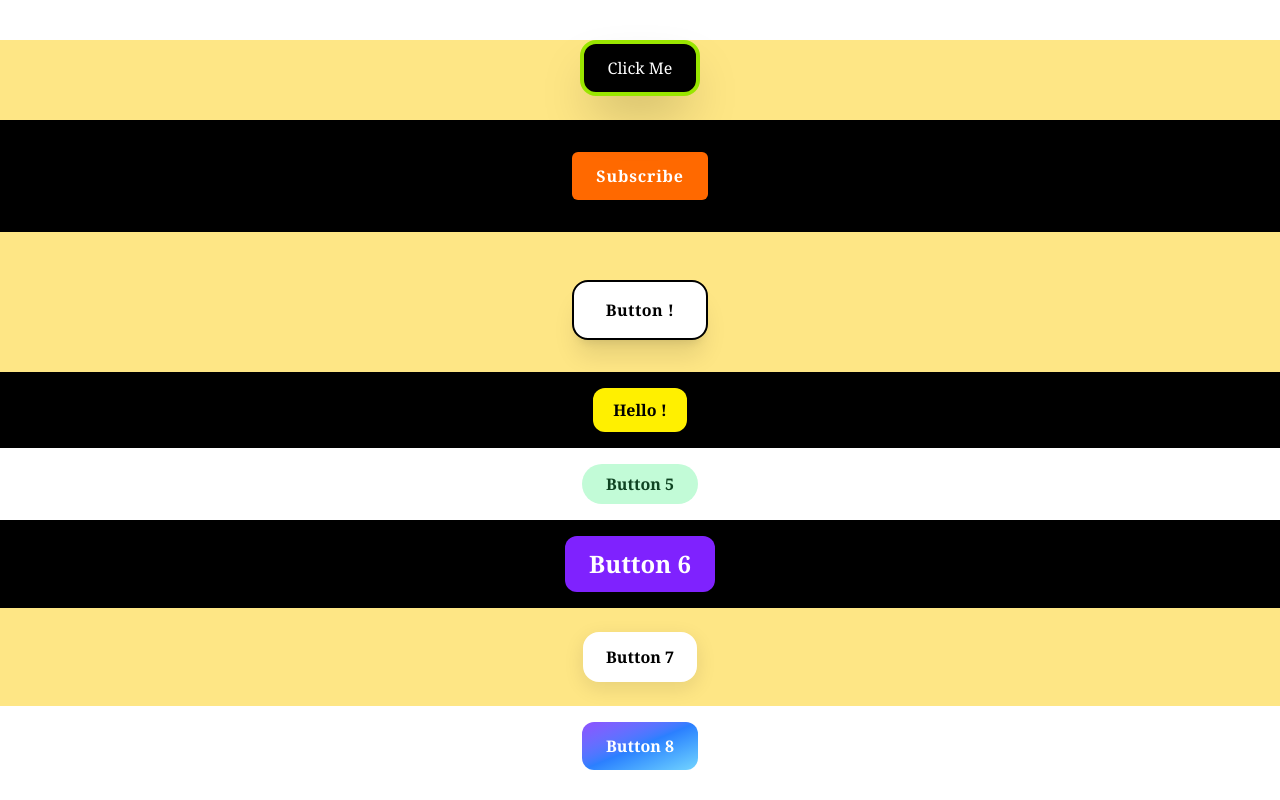
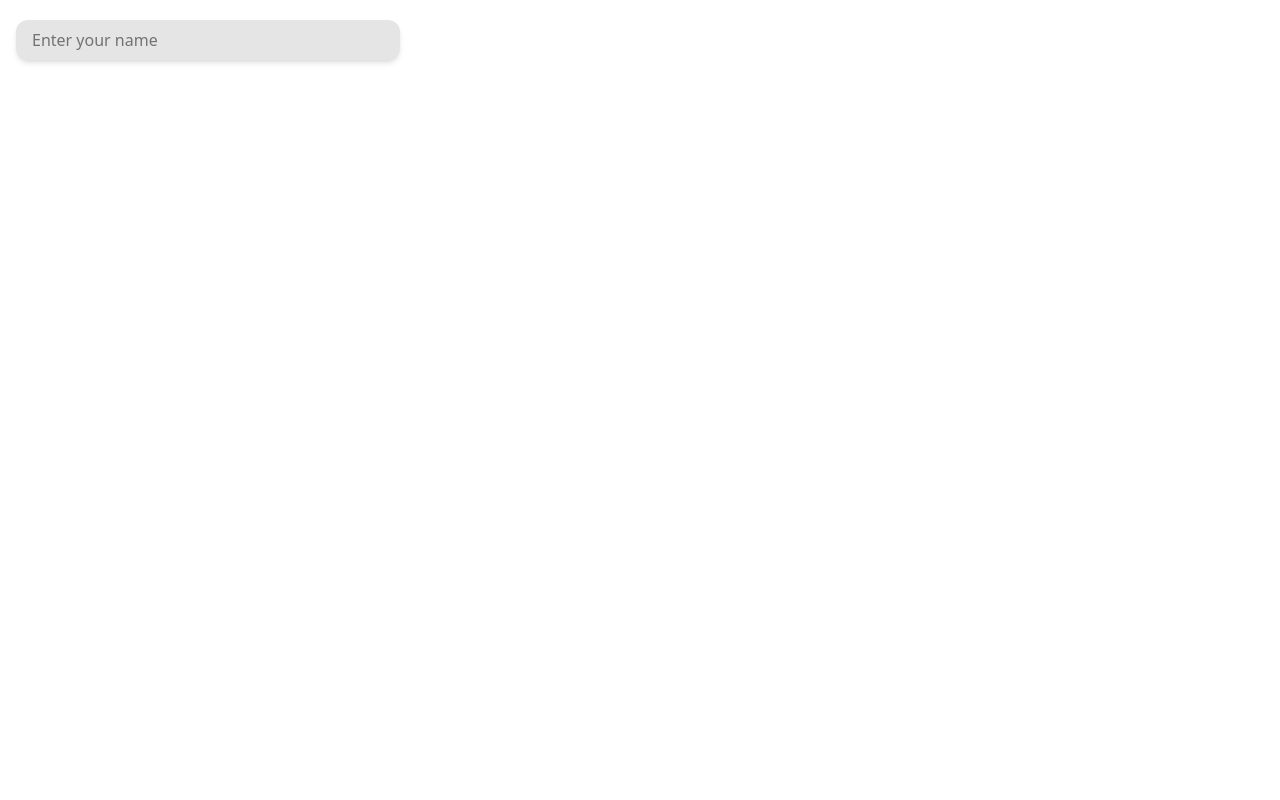
Before and after one commit to curiouscatcode/Web-dev-practice, a React (Vite) app in the folder 1-html-css/frontend-design-practice/01-components/01-buttons/: page / in a window 1280 px wide. Shown: the top 800 px of the page. Built offline with nearby package versions, Linux system fonts and the light colour scheme.

Commit message:
starting making filedbox

```diff
--- /dev/null
+++ b/1-html-css/frontend-design-practice/01-components/01-buttons/components/1-b/Field01.jsx
@@ -0,0 +1,15 @@
+// Text;
+
+const Field01 = () => {
+  return (
+    <>
+      <div>
+        <input
+          className="bg-neutral-200 px-4 py-2 rounded-xl text-black shadow-md w-full max-w-sm focus:-translate-0.5 transition-all duration-300 focus:outline-none focus:ring-2 focus:ring-lime-300"
+          placeholder="Enter your name"
+        />
+      </div>
+    </>
+  );
+};
+export default Field01;
--- a/1-html-css/frontend-design-practice/01-components/01-buttons/src/App.jsx
+++ b/1-html-css/frontend-design-practice/01-components/01-buttons/src/App.jsx
@@ -15,11 +15,13 @@ import Btn11 from "../components/1-a/Btn11";
 import Btn12 from "../components/1-a/Btn12";
 import Btn13 from "../components/1-a/Btn13";
 
+import Field01 from "../components/1-b/field01";
+
 function App() {
   return (
     <>
-      <div className="bg-amber-200">
-        <Btn01 />
+      <div className="bg-white mx-4 my-5">
+        {/* <Btn01 />
         <Btn02 />
         <Btn03 />
         <Btn04 />
@@ -31,7 +33,9 @@ function App() {
         <Btn10 />
         <Btn11 />
         <Btn12 />
-        <Btn13 />
+        <Btn13 /> */}
+
+        <Field01 />
       </div>
     </>
   );
```
